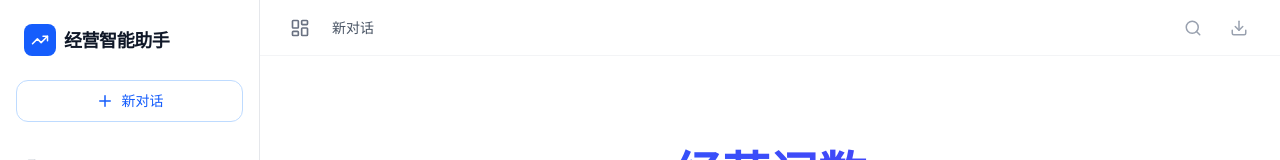
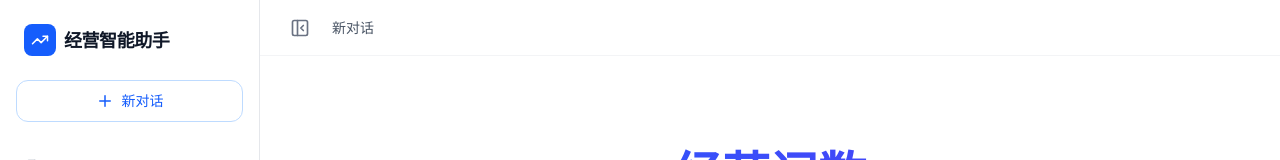
Before and after one commit to zhouliu132580-blip/AIagent, a React (Vite) app: page / in a window 1280 px wide. Shown: the top 160 px of the page. Built offline with nearby package versions, Linux system fonts and the light colour scheme.

Commit message:
feat: Implement sidebar toggle functionality
Adds functionality to collapse and expand the sidebar. Includes new icons for toggle states and updates the sidebar's styling and animation.

```diff
--- a/src/App.tsx
+++ b/src/App.tsx
@@ -5,6 +5,8 @@
 
 import React, { useState, useRef, useEffect } from 'react';
 import {
+  PanelLeftClose,
+  PanelLeftOpen,
   MessageSquare,
   Plus,
   FileText,
@@ -275,7 +277,11 @@ export default function App() {
       <motion.aside
         initial={false}
         animate={{ width: isSidebarOpen ? 260 : 0, opacity: isSidebarOpen ? 1 : 0 }}
-        className="bg-white border-r border-gray-200 flex flex-col relative z-20"
+        transition={{ duration: 0.3, ease: "easeInOut" }}
+        className={cn(
+          "bg-white flex flex-col relative z-20 overflow-hidden",
+          isSidebarOpen ? "border-r border-gray-200" : "border-none"
+        )}
       >
         <div className="p-6 flex items-center gap-2">
           <div className="w-8 h-8 bg-blue-600 rounded-lg flex items-center justify-center">
@@ -326,20 +332,16 @@ export default function App() {
             <header className="h-14 border-b border-gray-100 flex items-center justify-between px-6 bg-white/80 backdrop-blur-md sticky top-0 z-10">
           <div className="flex items-center gap-4">
             <button
-              onClick={() => setIsSidebarOpen(!isSidebarOpen)}
+              onClick={() => setIsSidebarOpen(prev => !prev)}
               className="p-1.5 hover:bg-gray-100 rounded-lg text-gray-500 transition-colors"
+              title={isSidebarOpen ? "收起侧边栏" : "展开侧边栏"}
             >
-              <LayoutDashboard size={20} />
+              {isSidebarOpen ? <PanelLeftClose size={20} /> : <PanelLeftOpen size={20} />}
             </button>
             <h2 className="text-sm font-medium text-gray-600">新对话</h2>
           </div>
           <div className="flex items-center gap-3">
-            <button className="p-2 hover:bg-gray-100 rounded-full text-gray-400">
-              <Search size={18} />
-            </button>
-            <button className="p-2 hover:bg-gray-100 rounded-full text-gray-400">
-              <Download size={18} />
-            </button>
+            {/* Search and Download buttons removed */}
           </div>
         </header>
 
```
